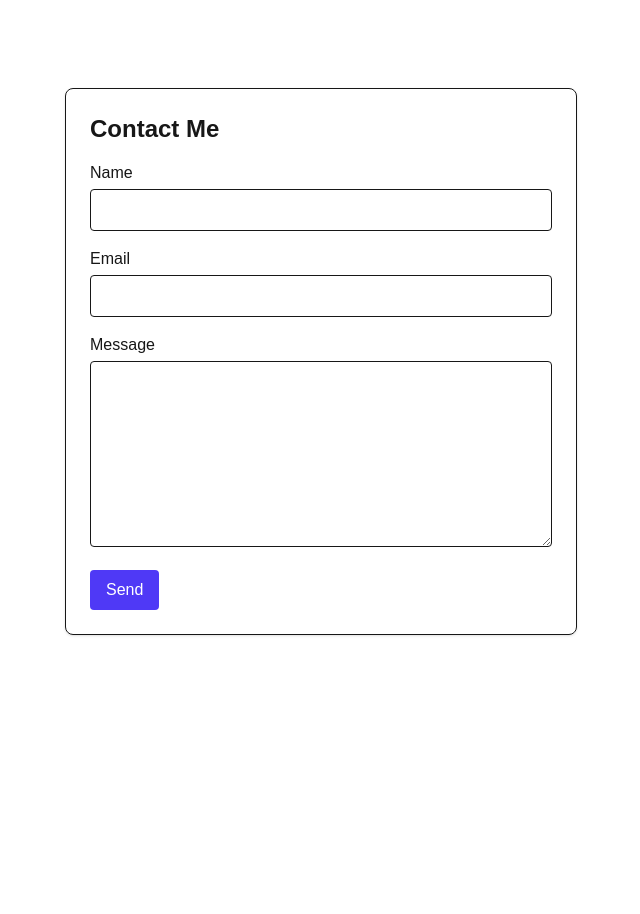
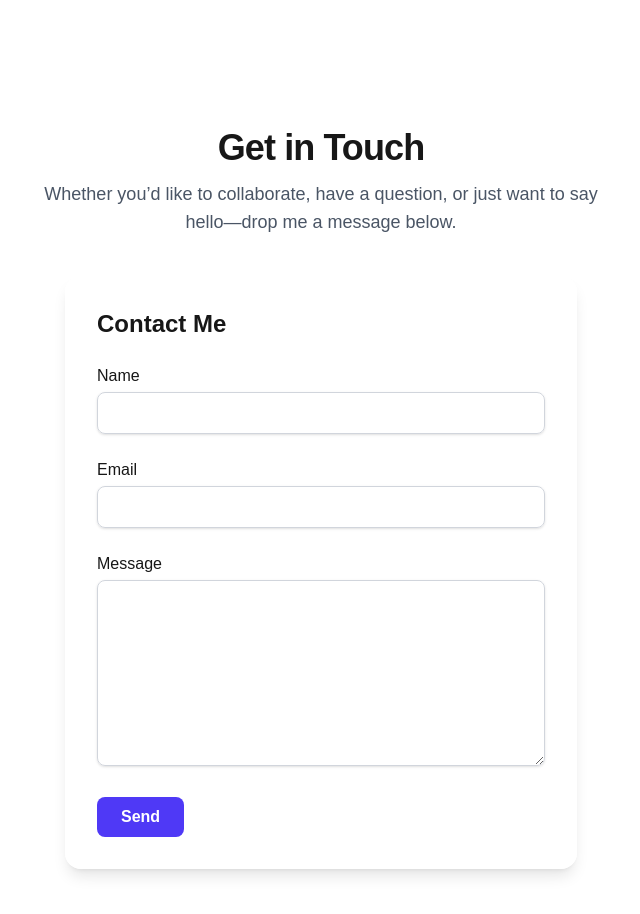
Before and after one commit to mrrogers16/showcase-MERN, a Next.js app in the folder portfolio-app/: page /contact in a window 1280 px wide. Shown: the top 914 px of the page, without its empty margins (319-959 px from the left). Before the commit the page ends 800 px from the top, so only its background shows below. Built offline with nearby package versions, Linux system fonts and the light colour scheme.

Commit message:
finished contact me started homepage

```diff
--- a/portfolio-app/src/app/contact/ContactForm.tsx
+++ b/portfolio-app/src/app/contact/ContactForm.tsx
@@ -2,51 +2,44 @@
 
 import { useState } from "react";
 
-export default function ContactForm()
-{
+export default function ContactForm() {
     // ------------- local state -----------------------------------------
     const [form, setForm] = useState({ name: "", email: "", message: "" });
     const [status, setStatus] = useState<"idle" | "loading" | "sent" | "error">("idle");
     const [errorText, setErrorText] = useState("");
 
     // ------------- input change handler --------------------------------
-    function handleChange(e: React.ChangeEvent<HTMLInputElement | HTMLTextAreaElement>)
-    {
+    function handleChange(e: React.ChangeEvent<HTMLInputElement | HTMLTextAreaElement>) {
         const { name, value } = e.target;
         setForm((prev) => ({ ...prev, [name]: value }));
     }
 
     // ------------- submit handler --------------------------------------
-    async function handleSubmit(e: React.FormEvent)
-    {
+    async function handleSubmit(e: React.FormEvent) {
         e.preventDefault();
 
         setStatus("loading");
         setErrorText("");
 
-        try
-        {
+        try {
             const res = await fetch("/api/contact",
-            {
-                method: "POST",
-                headers: { "Content-Type": "application/json" },
-                body: JSON.stringify(form)
-            });
+                {
+                    method: "POST",
+                    headers: { "Content-Type": "application/json" },
+                    body: JSON.stringify(form)
+                });
 
-            if (res.ok)
-            {
+            if (res.ok) {
                 setStatus("sent");
                 setForm({ name: "", email: "", message: "" });
             }
-            else
-            {
+            else {
                 const { error } = await res.json();
                 setErrorText(error ?? "Unknown error");
                 setStatus("error");
             }
         }
-        catch
-        {
+        catch {
             setErrorText("Network error");
             setStatus("error");
         }
@@ -56,7 +49,7 @@ export default function ContactForm()
     return (
         <form
             onSubmit={handleSubmit}
-            className="mx-auto max-w-lg space-y-4 rounded-lg border p-6 shadow"
+            className="w-full max-w-lg space-y-6 rounded-2xl bg-white/60 p-8 shadow-lg backdrop-blur-sm dark:bg-gray-800/60"
         >
             <h1 className="text-2xl font-bold">Contact&nbsp;Me</h1>
 
@@ -70,7 +63,11 @@ export default function ContactForm()
                     onChange={handleChange}
                     required
                     maxLength={100}
-                    className="w-full rounded border px-3 py-2"
+                    className="w-full rounded-lg border border-gray-300 px-4 py-2
+                        text-gray-900 shadow-sm transition
+                        focus:border-indigo-500 focus:outline-none focus:ring-2 focus:ring-indigo-400
+                        dark:border-gray-600 dark:bg-gray-900 dark:text-gray-100
+                        dark:focus:border-indigo-400 dark:focus:ring-indigo-500"
                 />
             </label>
 
@@ -83,7 +80,11 @@ export default function ContactForm()
                     value={form.email}
                     onChange={handleChange}
                     required
-                    className="w-full rounded border px-3 py-2"
+                    className="w-full rounded-lg border border-gray-300 px-4 py-2
+                        text-gray-900 shadow-sm transition
+                        focus:border-indigo-500 focus:outline-none focus:ring-2 focus:ring-indigo-400
+                        dark:border-gray-600 dark:bg-gray-900 dark:text-gray-100
+                        dark:focus:border-indigo-400 dark:focus:ring-indigo-500"
                 />
             </label>
 
@@ -97,18 +98,22 @@ export default function ContactForm()
                     required
                     maxLength={5000}
                     rows={7}
-                    className="w-full rounded border px-3 py-2"
+                    className="w-full rounded-lg border border-gray-300 px-4 py-2
+                        text-gray-900 shadow-sm transition
+                        focus:border-indigo-500 focus:outline-none focus:ring-2 focus:ring-indigo-400
+                        dark:border-gray-600 dark:bg-gray-900 dark:text-gray-100
+                        dark:focus:border-indigo-400 dark:focus:ring-indigo-500"
                 />
             </label>
 
             {/* Status banner */}
             {status === "sent" && (
-                <p className="rounded bg-green-100 p-2 text-green-800">
+                <p className="flex items-center gap-2 rounded-lg bg-emerald-100 p-3 text-emerald-800 dark:bg-emerald-900/40 dark:text-emerald-200">
                     Thanks! Your message has been sent.
                 </p>
             )}
             {status === "error" && (
-                <p className="rounded bg-red-100 p-2 text-red-800">
+                <p className="flex items-center gap-2 rounded-lg bg-rose-100 p-3 text-rose-800 dark:bg-rose-900/40 dark:text-rose-200">
                     {errorText}
                 </p>
             )}
@@ -116,8 +121,9 @@ export default function ContactForm()
             <button
                 type="submit"
                 disabled={status === "loading"}
-                className="rounded bg-indigo-600 px-4 py-2 font-medium text-white disabled:opacity-50"
-            >
+                className="inline-flex items-center justify-center rounded-lg
+                    bg-indigo-600 px-6 py-2 font-semibold text-white
+                    transition hover:bg-indigo-700 disabled:opacity-50">
                 {status === "loading" ? "Sending…" : "Send"}
             </button>
         </form>
--- a/portfolio-app/src/app/contact/page.tsx
+++ b/portfolio-app/src/app/contact/page.tsx
@@ -5,10 +5,21 @@ export const metadata =                 // optional SEO tag
     title: "Contact | Portfolio"
 };
 
-export default function ContactPage()
-{
+export default function ContactPage() {
     return (
-        <main className="p-6">
+        <main className="flex flex-col items-center gap-10 px-4 py-16">
+            {/* Simple hero headline */}
+            <section className="text-center">
+                <h1 className="text-4xl font-extrabold tracking-tight">
+                    Get&nbsp;in&nbsp;Touch
+                </h1>
+                <p className="mt-3 max-w-xl text-lg text-gray-600">
+                    Whether you’d like to collaborate, have a question,
+                    or just want to say hello—drop me a message below.
+                </p>
+            </section>
+
+            {/* The form itself */}
             <ContactForm />
         </main>
     );
--- a/portfolio-app/src/app/page.tsx
+++ b/portfolio-app/src/app/page.tsx
@@ -1,113 +1,49 @@
-import Image from "next/image";
+"use client";
+
+import Link from "next/link";
 import { SignInButton, UserButton } from "@clerk/nextjs";
 
-export default function Home() {
+export default function Home()
+{
     return (
-    <div className="grid grid-rows-[20px_1fr_20px] items-center justify-items-center min-h-screen p-8 pb-20 gap-16 sm:p-20 font-[family-name:var(--font-geist-sans)]">
+        <main className="flex flex-col items-center gap-10 px-4 py-16 text-center">
 
-      {/* Clerk Buttons */}
-
+            {/* Clerk auth buttons in top-right */}
             <div className="absolute top-6 right-6 flex gap-4">
                 <SignInButton />
                 <UserButton />
             </div>
 
+            {/* Headline */}
+            <section>
+                <h1 className="text-4xl font-extrabold tracking-tight">
+                    Welcome to My Portfolio
+                </h1>
+                <p className="mt-3 max-w-xl text-lg text-gray-600 dark:text-gray-300">
+                    I’m a full-stack developer building clean, modern web apps using the MERN stack, Vercel, and AWS.
+                </p>
+            </section>
 
-      <main className="flex flex-col gap-[32px] row-start-2 items-center sm:items-start">
-        <Image
-          className="dark:invert"
-          src="/next.svg"
-          alt="Next.js logo"
-          width={180}
-          height={38}
-          priority
-        />
-        <ol className="list-inside list-decimal text-sm/6 text-center sm:text-left font-[family-name:var(--font-geist-mono)]">
-          <li className="mb-2 tracking-[-.01em]">
-            Get started by editing{" "}
-            <code className="bg-black/[.05] dark:bg-white/[.06] px-1 py-0.5 rounded font-[family-name:var(--font-geist-mono)] font-semibold">
-              src/app/page.tsx
-            </code>
-            .
-          </li>
-          <li className="tracking-[-.01em]">
-            Save and see your changes instantly.
-          </li>
-        </ol>
+            {/* CTA buttons */}
+            <div className="flex gap-4 flex-col sm:flex-row">
+                <Link
+                    href="/projects"
+                    className="rounded-lg bg-indigo-600 px-6 py-3 text-white font-semibold hover:bg-indigo-700 transition"
+                >
+                    View Projects
+                </Link>
+                <Link
+                    href="/contact"
+                    className="rounded-lg border border-indigo-600 px-6 py-3 text-indigo-600 font-semibold hover:bg-indigo-50 dark:hover:bg-gray-800 transition"
+                >
+                    Contact Me
+                </Link>
+            </div>
 
-        <div className="flex gap-4 items-center flex-col sm:flex-row">
-          <a
-            className="rounded-full border border-solid border-transparent transition-colors flex items-center justify-center bg-foreground text-background gap-2 hover:bg-[#383838] dark:hover:bg-[#ccc] font-medium text-sm sm:text-base h-10 sm:h-12 px-4 sm:px-5 sm:w-auto"
-            href="https://vercel.com/new?utm_source=create-next-app&utm_medium=appdir-template-tw&utm_campaign=create-next-app"
-            target="_blank"
-            rel="noopener noreferrer"
-          >
-            <Image
-              className="dark:invert"
-              src="/vercel.svg"
-              alt="Vercel logomark"
-              width={20}
-              height={20}
-            />
-            Deploy now
-          </a>
-          <a
-            className="rounded-full border border-solid border-black/[.08] dark:border-white/[.145] transition-colors flex items-center justify-center hover:bg-[#f2f2f2] dark:hover:bg-[#1a1a1a] hover:border-transparent font-medium text-sm sm:text-base h-10 sm:h-12 px-4 sm:px-5 w-full sm:w-auto md:w-[158px]"
-            href="https://nextjs.org/docs?utm_source=create-next-app&utm_medium=appdir-template-tw&utm_campaign=create-next-app"
-            target="_blank"
-            rel="noopener noreferrer"
-          >
-            Read our docs
-          </a>
-        </div>
+            {/* Optional footer */}
+            <footer className="mt-20 text-sm text-gray-400 dark:text-gray-600">
+                Built with Next.js · Hosted on Vercel
+            </footer>
         </main>
-      <footer className="row-start-3 flex gap-[24px] flex-wrap items-center justify-center">
-        <a
-          className="flex items-center gap-2 hover:underline hover:underline-offset-4"
-          href="https://nextjs.org/learn?utm_source=create-next-app&utm_medium=appdir-template-tw&utm_campaign=create-next-app"
-          target="_blank"
-          rel="noopener noreferrer"
-        >
-          <Image
-            aria-hidden
-            src="/file.svg"
-            alt="File icon"
-            width={16}
-            height={16}
-          />
-          Learn
-        </a>
-        <a
-          className="flex items-center gap-2 hover:underline hover:underline-offset-4"
-          href="https://vercel.com/templates?framework=next.js&utm_source=create-next-app&utm_medium=appdir-template-tw&utm_campaign=create-next-app"
-          target="_blank"
-          rel="noopener noreferrer"
-        >
-          <Image
-            aria-hidden
-            src="/window.svg"
-            alt="Window icon"
-            width={16}
-            height={16}
-          />
-          Examples
-        </a>
-        <a
-          className="flex items-center gap-2 hover:underline hover:underline-offset-4"
-          href="https://nextjs.org?utm_source=create-next-app&utm_medium=appdir-template-tw&utm_campaign=create-next-app"
-          target="_blank"
-          rel="noopener noreferrer"
-        >
-          <Image
-            aria-hidden
-            src="/globe.svg"
-            alt="Globe icon"
-            width={16}
-            height={16}
-          />
-          Go to nextjs.org →
-        </a>
-      </footer>
-    </div>
     );
 }
```
Lines whose indentation alone changed are shown as unchanged.
